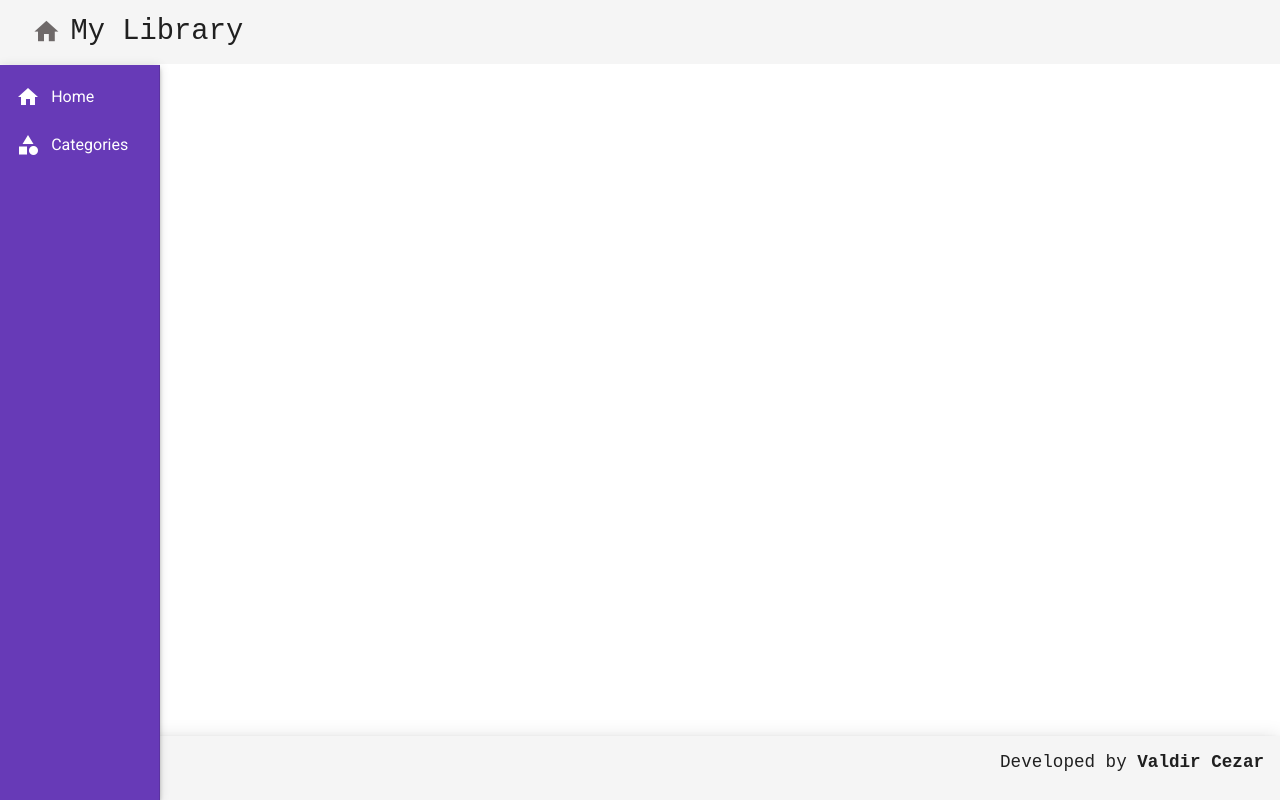
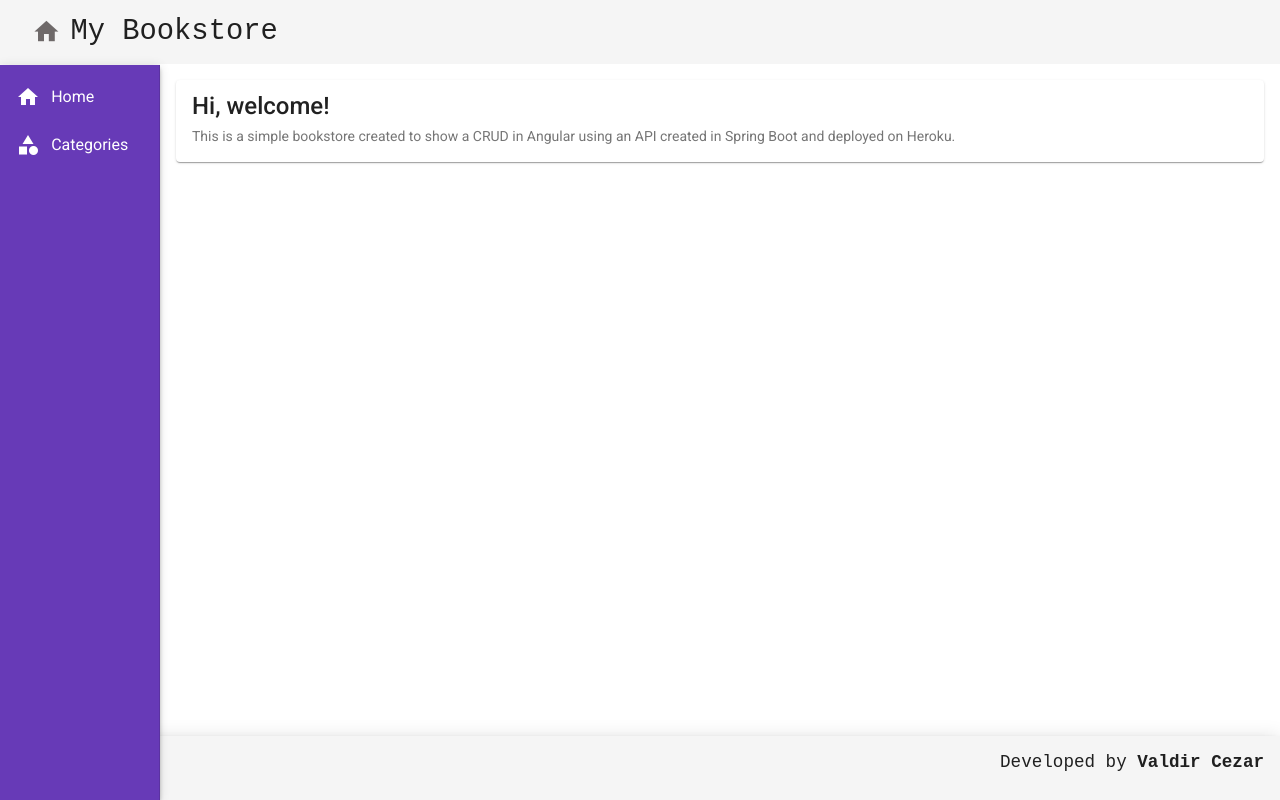
Before and after one commit to ValdirCezar/library-front, an Angular app: page / in a window 1280 px wide. Built offline with nearby package versions, Linux system fonts and the light colour scheme.

Commit message:
HomeComponent and CRUD initiated

```diff
--- a/src/app/app-routing.module.ts
+++ b/src/app/app-routing.module.ts
@@ -1,7 +1,18 @@
 import { NgModule } from '@angular/core';
 import { Routes, RouterModule } from '@angular/router';
+import { CategoryReadComponent } from './views/category/category-read/category-read.component';
+import { HomeComponent } from './views/home/home/home.component';
 
-const routes: Routes = [];
+const routes: Routes = [
+  {
+    path: '',
+    component: HomeComponent
+  },
+  {
+    path: 'categories',
+    component: CategoryReadComponent
+  }
+];
 
 @NgModule({
   imports: [RouterModule.forRoot(routes)],
--- a/src/app/components/templates/header/header.component.html
+++ b/src/app/components/templates/header/header.component.html
@@ -5,7 +5,7 @@
             ">
                 home
             </i>
-            My Library
+            My Bookstore
         </a>
     </span>
 </mat-toolbar>
--- a/src/app/components/templates/nav/nav.component.html
+++ b/src/app/components/templates/nav/nav.component.html
@@ -5,7 +5,7 @@
                 <i class="material-icons">home</i>
                 Home
             </a>
-            <a mat-list-item routerLink="/products">
+            <a mat-list-item routerLink="/categories">
                 <i class="material-icons">category</i>
                 Categories
             </a>
--- /dev/null
+++ b/src/app/views/category/category-read/category-read.component.html
@@ -0,0 +1 @@
+<p>category-read works!</p>
--- /dev/null
+++ b/src/app/views/category/category-read/category-read.component.ts
@@ -0,0 +1,15 @@
+import { Component, OnInit } from '@angular/core';
+
+@Component({
+  selector: 'app-category-read',
+  templateUrl: './category-read.component.html',
+  styleUrls: ['./category-read.component.css']
+})
+export class CategoryReadComponent implements OnInit {
+
+  constructor() { }
+
+  ngOnInit(): void {
+  }
+
+}
--- /dev/null
+++ b/src/app/views/home/home/home.component.css
@@ -0,0 +1,3 @@
+.subtitle {
+    padding-top: .4rem;
+}
--- /dev/null
+++ b/src/app/views/home/home/home.component.html
@@ -0,0 +1,6 @@
+<mat-card>
+    <mat-card-title> Hi, welcome! </mat-card-title>
+    <mat-card-subtitle class="subtitle">This is a simple bookstore created to show a CRUD in Angular using an API
+        created in Spring Boot and deployed on Heroku.
+    </mat-card-subtitle>
+</mat-card>
--- /dev/null
+++ b/src/app/views/home/home/home.component.ts
@@ -0,0 +1,15 @@
+import { Component, OnInit } from '@angular/core';
+
+@Component({
+  selector: 'app-home',
+  templateUrl: './home.component.html',
+  styleUrls: ['./home.component.css']
+})
+export class HomeComponent implements OnInit {
+
+  constructor() { }
+
+  ngOnInit(): void {
+  }
+
+}
```
Also changed, not shown: src/app/app.module.ts (+8 -2 lines), src/app/views/category/category-read/category-read.component.css (added).
